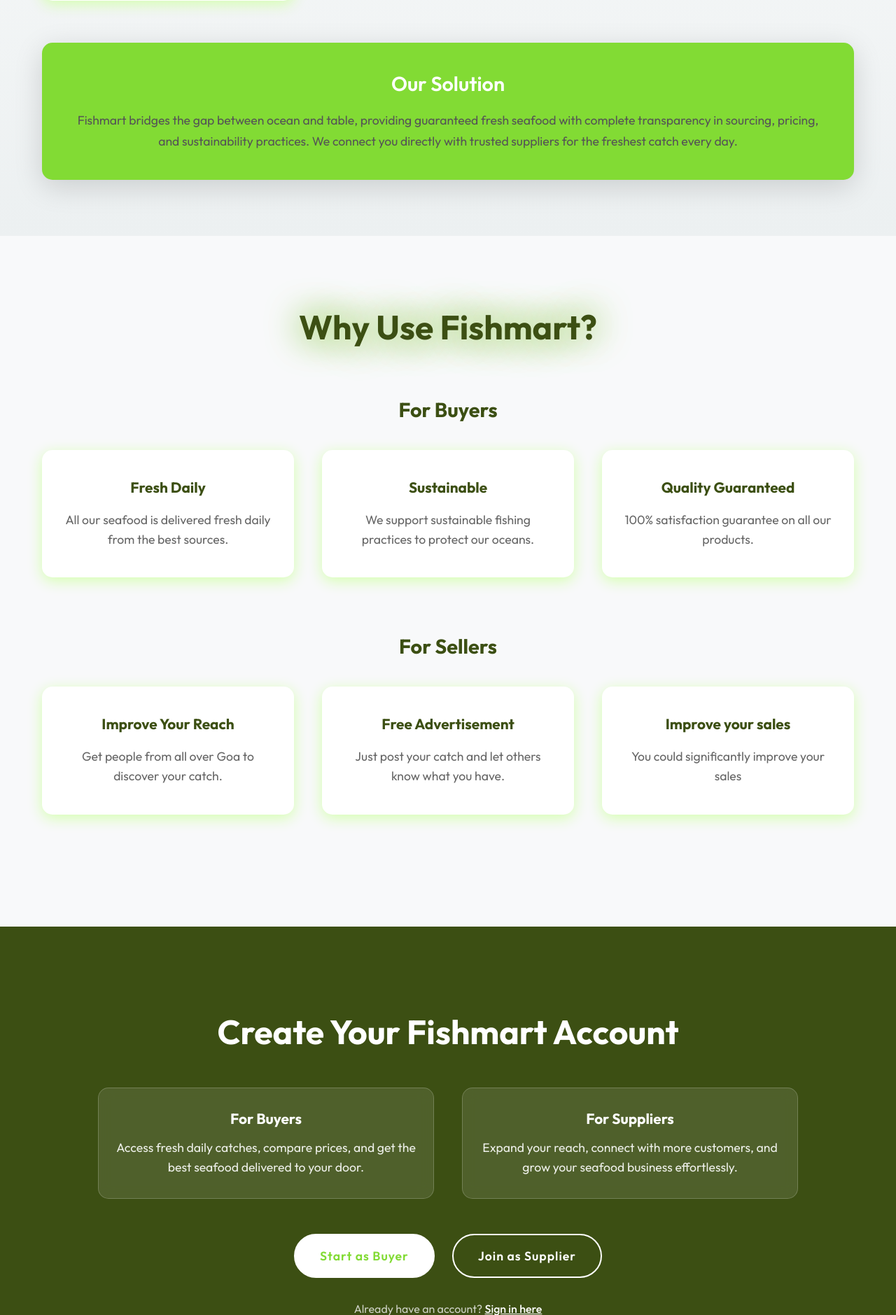
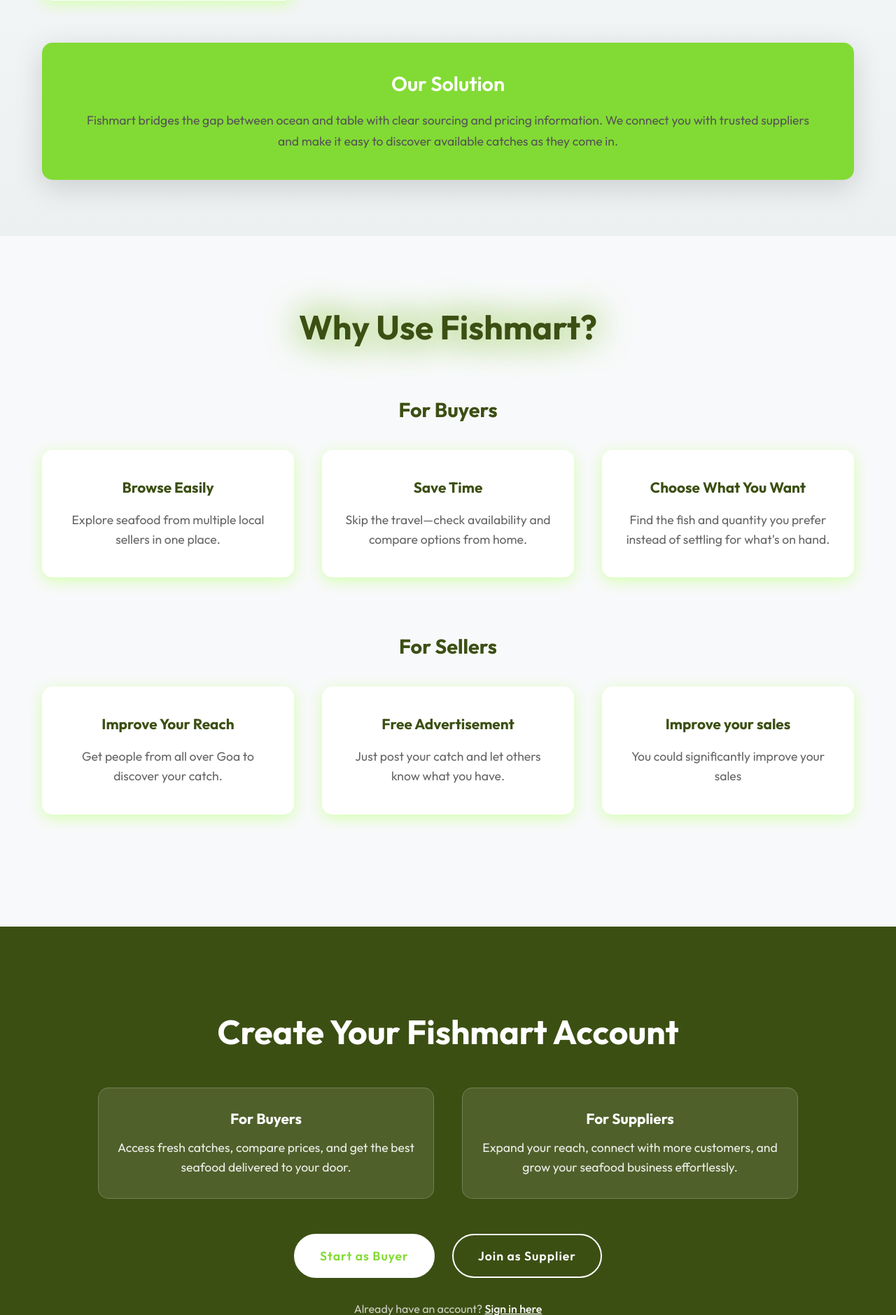
Before and after one commit to saish660/fishmart, a Flask app: page / in a window 1280 px wide. Shown: the part 1546-3425 px from the top of the page at 70% size. Run offline with Flask 3, Linux system fonts and the light colour scheme.

Commit message:
fixed inaccurate text on homepage

```diff
--- a/templates/index.html
+++ b/templates/index.html
@@ -122,11 +122,10 @@
               Your premier destination for fresh seafood
             </p>
             <p class="hero-description">
-              At Fishmart, we bring you the finest selection of fresh fish and
-              seafood, sourced daily from trusted suppliers. With over 20 years
-              of experience in the seafood industry, we are committed to
-              providing our customers with the highest quality products and
-              exceptional service.
+              At Fishmart, we bring you a curated selection of fresh fish and
+              seafood, sourced from trusted suppliers. As a new platform, we’re
+              committed to quality, transparency, and attentive
+              service—connecting you with great seafood as it becomes available.
             </p>
             <div class="hero-buttons">
               <a href="{{ url_for('products') }}" class="cta-button primary"
@@ -178,10 +177,10 @@
             <div class="problem-solution">
               <h3>Our Solution</h3>
               <p>
-                Fishmart bridges the gap between ocean and table, providing
-                guaranteed fresh seafood with complete transparency in sourcing,
-                pricing, and sustainability practices. We connect you directly
-                with trusted suppliers for the freshest catch every day.
+                Fishmart bridges the gap between ocean and table with clear
+                sourcing and pricing information. We connect you with trusted
+                suppliers and make it easy to discover available catches as they
+                come in.
               </p>
             </div>
           </div>
@@ -194,20 +193,22 @@
           <h2 class="features_for">For Buyers</h2>
           <div class="features">
             <div class="feature-item">
-              <h3>Fresh Daily</h3>
+              <h3>Browse Easily</h3>
+              <p>Explore seafood from multiple local sellers in one place.</p>
+            </div>
+            <div class="feature-item">
+              <h3>Save Time</h3>
               <p>
-                All our seafood is delivered fresh daily from the best sources.
+                Skip the travel—check availability and compare options from
+                home.
               </p>
             </div>
             <div class="feature-item">
-              <h3>Sustainable</h3>
+              <h3>Choose What You Want</h3>
               <p>
-                We support sustainable fishing practices to protect our oceans.
+                Find the fish and quantity you prefer instead of settling for
+                what's on hand.
               </p>
-            </div>
-            <div class="feature-item">
-              <h3>Quality Guaranteed</h3>
-              <p>100% satisfaction guarantee on all our products.</p>
             </div>
           </div>
 
@@ -237,8 +238,8 @@
               <div class="benefit-item">
                 <h4>For Buyers</h4>
                 <p>
-                  Access fresh daily catches, compare prices, and get the best
-                  seafood delivered to your door.
+                  Access fresh catches, compare prices, and get the best seafood
+                  delivered to your door.
                 </p>
               </div>
               <div class="benefit-item">
```
